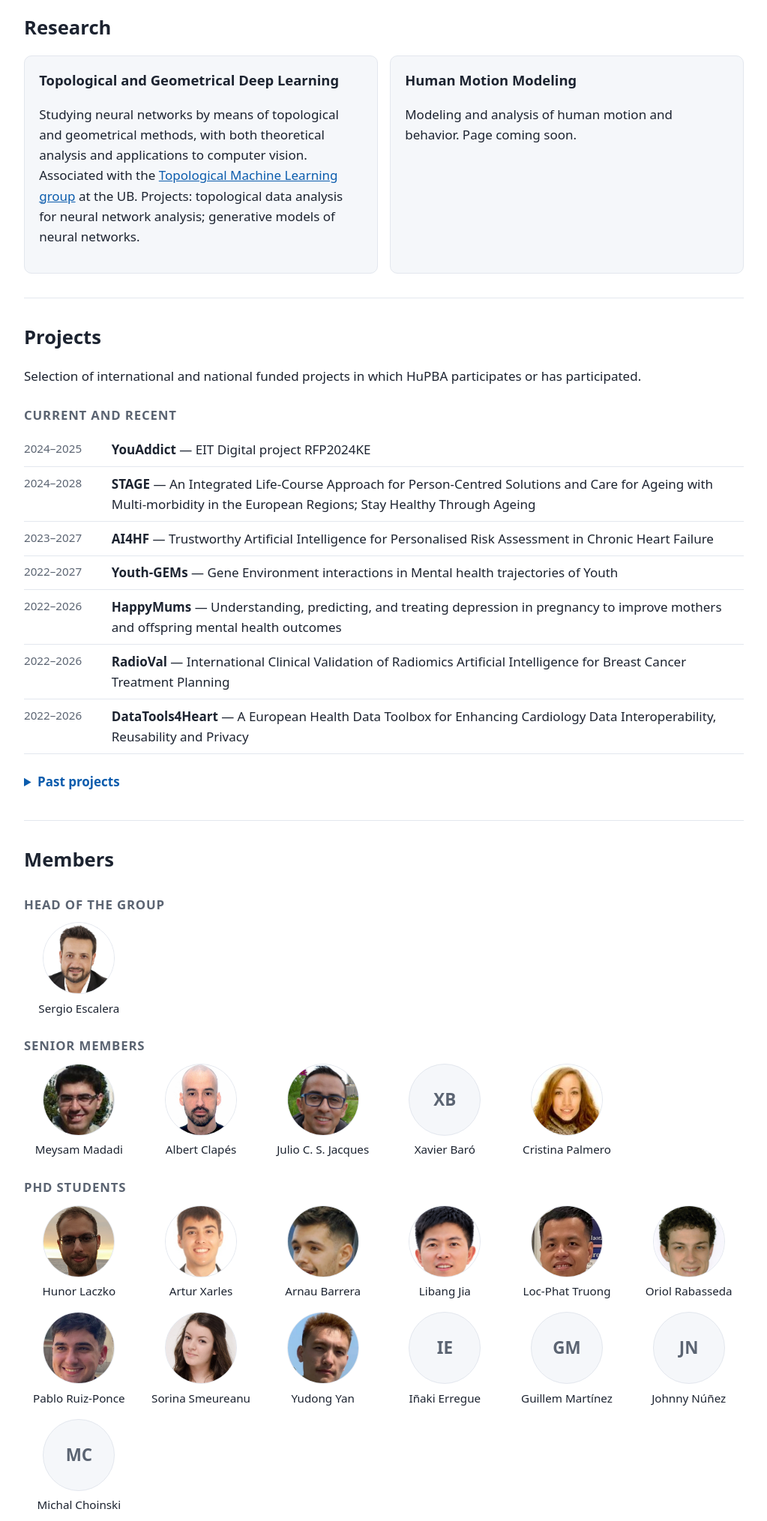
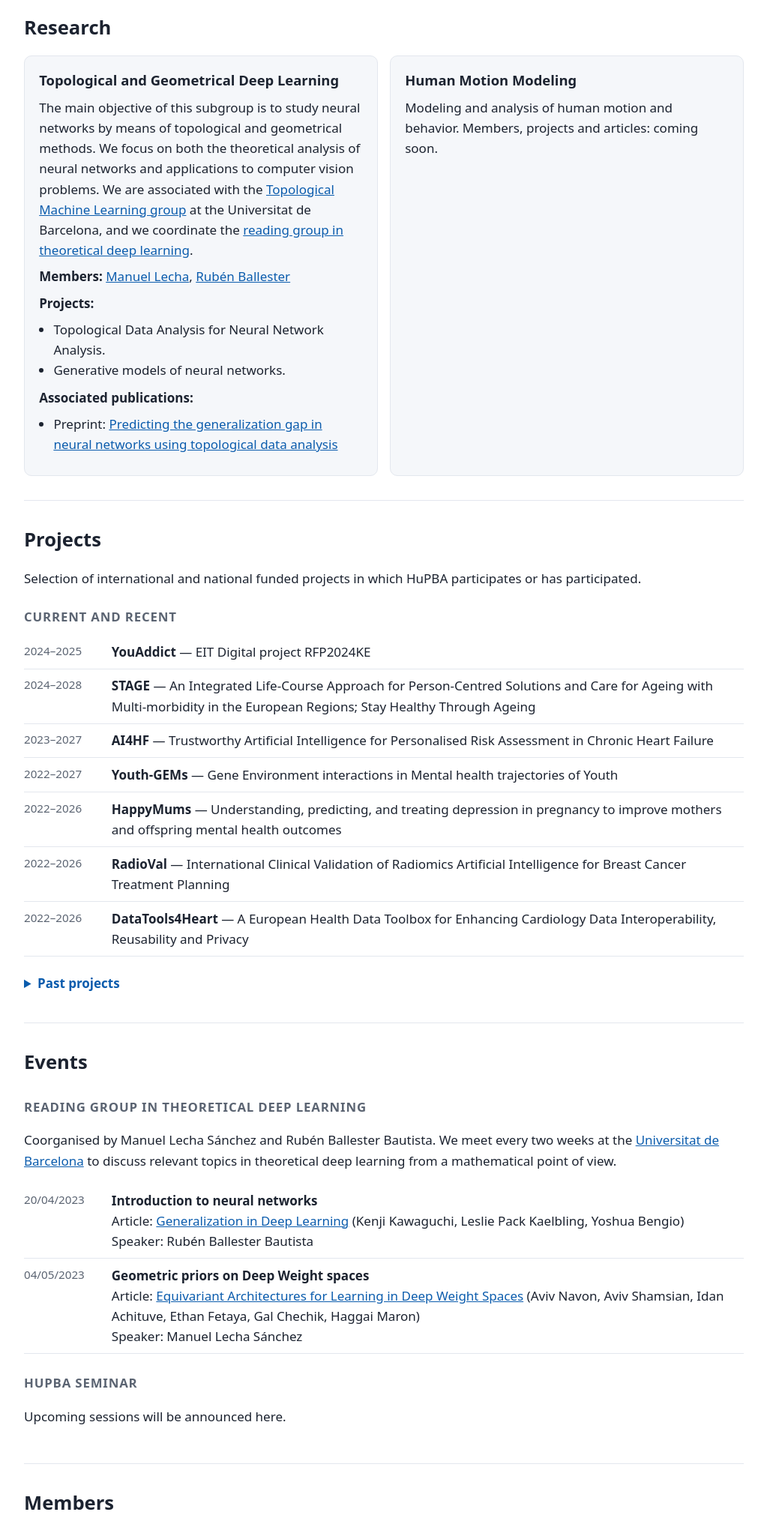
Before and after one commit to HuPBA/hupba.github.io, a plain HTML site: page index.html in a window 1280 px wide. Shown: the part 560-2589 px from the top of the page at 75% size, without its empty margins (128-1151 px from the left). Drawn offline with Linux system fonts and the light colour scheme.

Commit message:
Incorpora subgrups i events de la web original

```diff
--- a/assets/style.css
+++ b/assets/style.css
@@ -33,3 +33,5 @@ details{margin-top:1rem}
 summary{cursor:pointer;color:var(--accent);font-weight:600;padding:.4rem 0}
 @media(max-width:520px){.projects li{grid-template-columns:1fr;gap:0}}
 html{scroll-padding-top:4rem}
+.card ul{margin:.2rem 0 .6rem;padding-left:1.2rem}
+.card p{margin:.5rem 0}
--- a/index.html
+++ b/index.html
@@ -12,7 +12,7 @@
 <header>
   <div class="wrap">
     <a class="brand" href="#top"><img src="assets/img/logo.png" alt="">HuPBA</a>
-    <nav><a href="#about">About</a><a href="#research">Research</a><a href="#projects">Projects</a><a href="#members">Members</a></nav>
+    <nav><a href="#about">About</a><a href="#research">Research</a><a href="#projects">Projects</a><a href="#events">Events</a><a href="#members">Members</a></nav>
   </div>
 </header>
 <main class="wrap" id="top">
@@ -32,11 +32,21 @@
     <div class="cards">
       <div class="card">
         <h3>Topological and Geometrical Deep Learning</h3>
-        <p>Studying neural networks by means of topological and geometrical methods, with both theoretical analysis and applications to computer vision. Associated with the <a href="https://ub.edu/tml_ub" rel="noopener">Topological Machine Learning group</a> at the UB. Projects: topological data analysis for neural network analysis; generative models of neural networks.</p>
+        <p>The main objective of this subgroup is to study neural networks by means of topological and geometrical methods. We focus on both the theoretical analysis of neural networks and applications to computer vision problems. We are associated with the <a href="https://ub.edu/tml_ub" rel="noopener">Topological Machine Learning group</a> at the Universitat de Barcelona, and we coordinate the <a href="#events">reading group in theoretical deep learning</a>.</p>
+        <p><strong>Members:</strong> <a href="https://manuellecha.com" rel="noopener">Manuel Lecha</a>, <a href="https://rubenbb.com" rel="noopener">Rubén Ballester</a></p>
+        <p><strong>Projects:</strong></p>
+        <ul>
+          <li>Topological Data Analysis for Neural Network Analysis.</li>
+          <li>Generative models of neural networks.</li>
+        </ul>
+        <p><strong>Associated publications:</strong></p>
+        <ul>
+          <li>Preprint: <a href="http://www.ub.edu/topologia/casacuberta/articles/BACMCE.pdf" rel="noopener">Predicting the generalization gap in neural networks using topological data analysis</a></li>
+        </ul>
       </div>
       <div class="card">
         <h3>Human Motion Modeling</h3>
-        <p>Modeling and analysis of human motion and behavior. Page coming soon.</p>
+        <p>Modeling and analysis of human motion and behavior. Members, projects and articles: coming soon.</p>
       </div>
     </div>
   </section>
@@ -79,6 +89,18 @@
         <li><span class="yr">2007–2010</span><span><strong>Hermes</strong></span></li>
       </ul>
     </details>
+  </section>
+
+  <section id="events">
+    <h2>Events</h2>
+    <h3>Reading group in theoretical deep learning</h3>
+    <p>Coorganised by Manuel Lecha Sánchez and Rubén Ballester Bautista. We meet every two weeks at the <a href="https://mat.ub.edu/en/" rel="noopener">Universitat de Barcelona</a> to discuss relevant topics in theoretical deep learning from a mathematical point of view.</p>
+    <ul class="projects">
+      <li><span class="yr">20/04/2023</span><span><strong>Introduction to neural networks</strong><br>Article: <a href="https://arxiv.org/abs/1710.05468" rel="noopener">Generalization in Deep Learning</a> (Kenji Kawaguchi, Leslie Pack Kaelbling, Yoshua Bengio)<br>Speaker: Rubén Ballester Bautista</span></li>
+      <li><span class="yr">04/05/2023</span><span><strong>Geometric priors on Deep Weight spaces</strong><br>Article: <a href="https://arxiv.org/abs/2301.12780" rel="noopener">Equivariant Architectures for Learning in Deep Weight Spaces</a> (Aviv Navon, Aviv Shamsian, Idan Achituve, Ethan Fetaya, Gal Chechik, Haggai Maron)<br>Speaker: Manuel Lecha Sánchez</span></li>
+    </ul>
+    <h3>HuPBA Seminar</h3>
+    <p>Upcoming sessions will be announced here.</p>
   </section>
 
   <section id="members">
```
